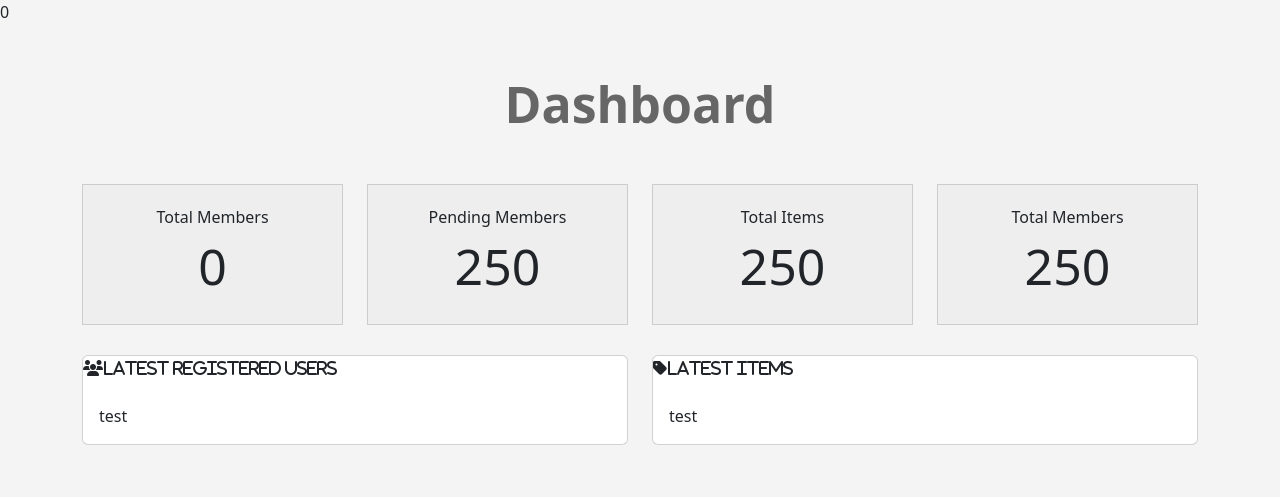
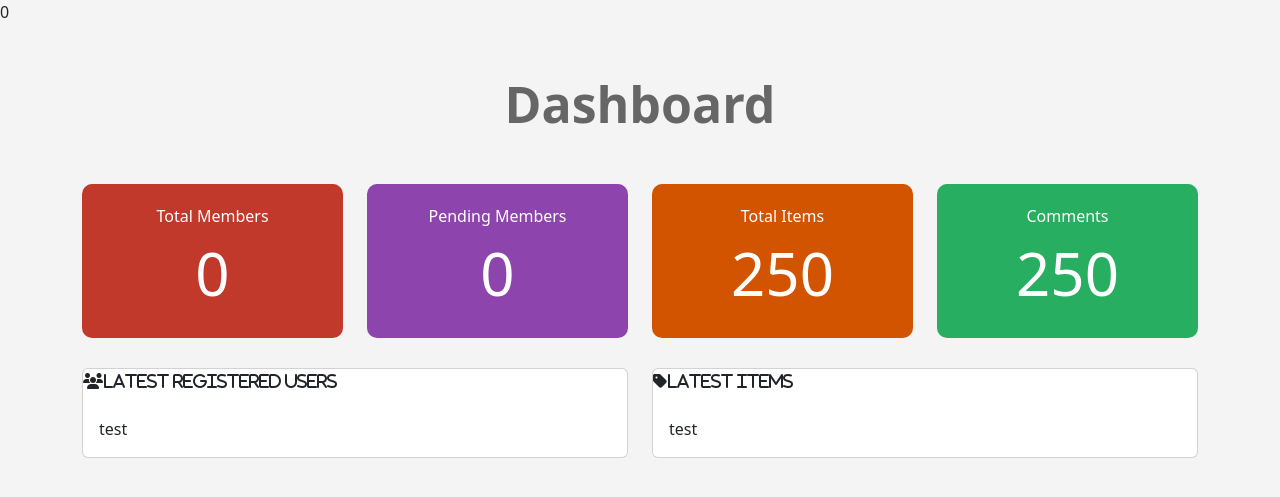
Before and after one commit to tarek102/e-commerce, a PHP site: page /dashboard.php in a window 1280 px wide. Shown: the part 70-567 px from the top of the page. Run offline with PHP 8.4, Linux system fonts and the light colour scheme; the visitor is signed in with stand-in values (Sample User, id 1); data that the repository does not hold is empty.

```diff
--- a/admin/dashboard.php
+++ b/admin/dashboard.php
@@ -16,26 +16,26 @@ if (isset($_SESSION['Username'])) {
         <h1>Dashboard</h1>
         <div class="row">
             <div class="col-md-3">
-                <div class="stat">
+                <div class="stat st-members">
                     Total Members
-                    <span><?php echo countItem('UserID', 'users'); ?></span>
+                    <span><a href="members.php"><?php echo countItem('UserID', 'users'); ?></a></span>
                 </div>
             </div>
             <div class="col-md-3">
-                <div class="stat">
+                <div class="stat st-pending">
                     Pending Members
-                    <span>250</span>
+                    <span><a href="members.php?do=Manage&page=Pending"><?php echo checkItem('RegStatus', 'users', 0)?></a></span>
                 </div>
             </div>
             <div class="col-md-3">
-                <div class="stat">
+                <div class="stat st-items">
                     Total Items
                     <span>250</span>
                 </div>
             </div>
             <div class="col-md-3">
-                <div class="stat">
-                    Total Members
+                <div class="stat st-comments">
+                    Comments
                     <span>250</span>
                 </div>
             </div>
--- a/admin/includes/templates/navbar.php
+++ b/admin/includes/templates/navbar.php
@@ -1,6 +1,6 @@
 <nav class="navbar navbar-expand-lg navbar-dark bg-dark">
   <div class="container">
-    <a class="navbar-brand" href="#"><?php echo lang('HOME_ADMIN');?></a>
+    <a class="navbar-brand" href="dashboard.php"><?php echo lang('HOME_ADMIN');?></a>
     <button class="navbar-toggler" type="button" data-bs-toggle="collapse" data-bs-target="#app-nav" aria-controls="navbarSupportedContent" aria-expanded="false" aria-label="Toggle navigation">
       <span class="navbar-toggler-icon"></span>
     </button>
--- a/admin/layout/css/backend.css
+++ b/admin/layout/css/backend.css
@@ -74,14 +74,36 @@ body {
 /* Start Dashboard */
 
 .home-stat .stat {
-    background-color: #EEE;
-    border: 1px solid #ccc;
     padding: 20px;
     font-size: 16px;
+    color: #fff;
+    border-radius: 10px;
 }
+
+.home-stat .stat a {
+    color: #fff;
+    text-decoration: none;
+}
+
+.home-stat .st-members{
+    background-color: #c0392b;
+}
+
+.home-stat .st-items{
+    background-color: #d35400;
+}
+
+.home-stat .st-comments{
+    background-color: #27ae60;
+}
+
+.home-stat .st-pending{
+    background-color: #8e44ad;
+}
+
 .home-stat .stat span {
     display: block;
-    font-size: 50px;
+    font-size: 60px;
 }
 
 .latest {
```
Also changed, not shown: admin/members.php (+31 -3 lines).
